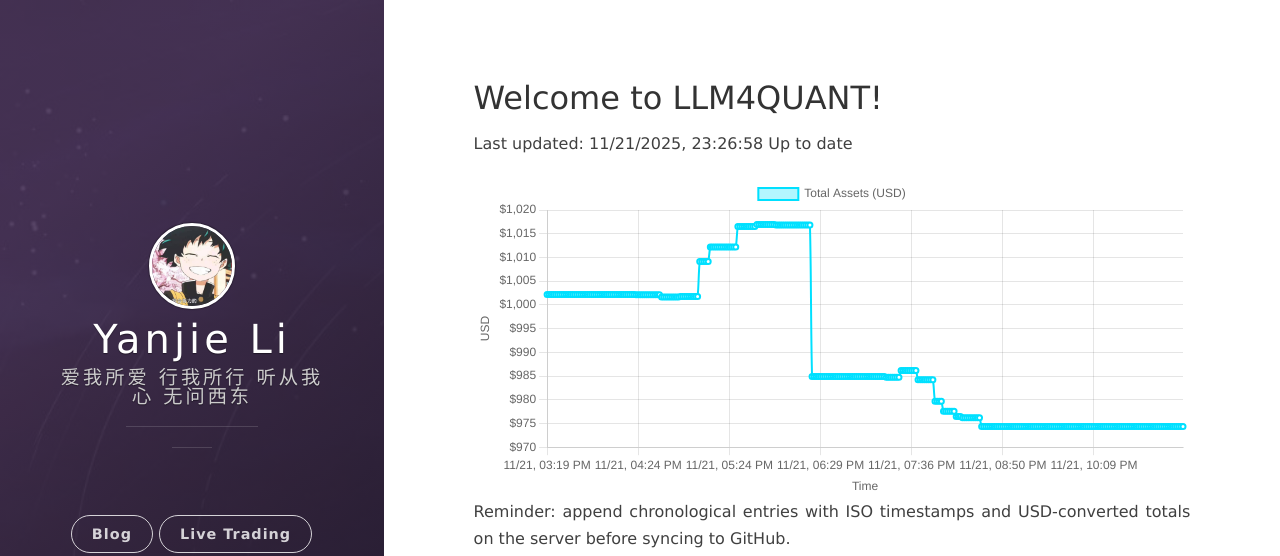
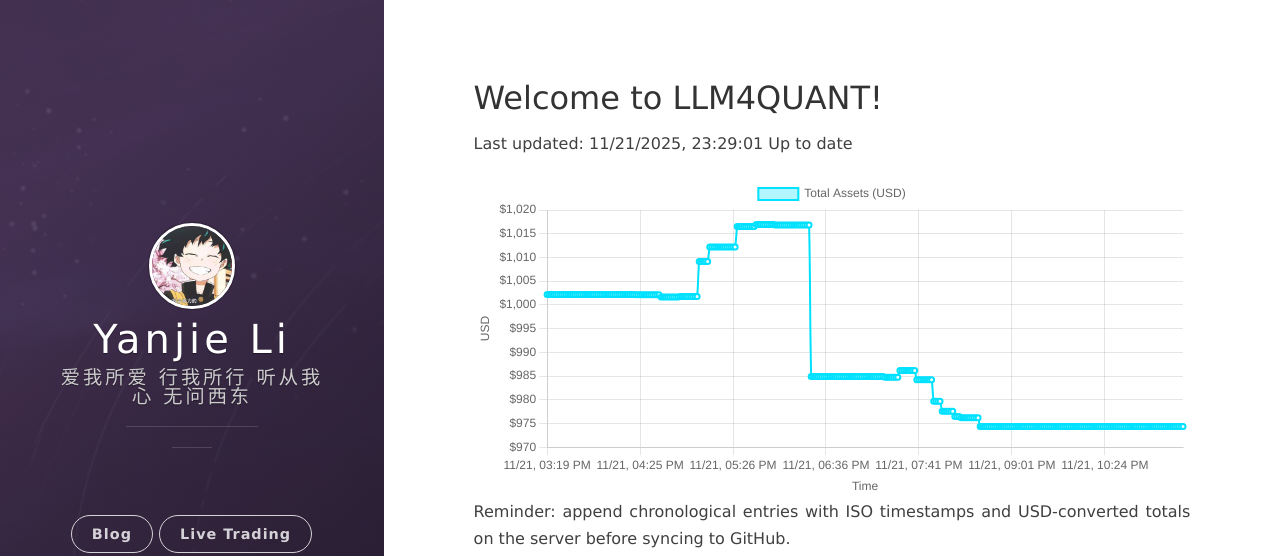
Before and after one commit to leeyegy/leeyegy.github.io, a Jekyll site: the page built from live-trading.html, in a window 1280 px wide. Shown: the top 556 px of the page. Built offline with Jekyll 4.4.1, drawn with Linux system fonts in a browser that asks for light colours; nearby versions of some CDN libraries.

Commit message:
AccountMonitor: update balance history 2025-11-22T07:29:01+08:00

```diff
--- a/assets/data/binance/balance-history.json
+++ b/assets/data/binance/balance-history.json
@@ -1,5 +1,5 @@
 {
-  "generatedAt": "2025-11-22T07:26:58+08:00",
+  "generatedAt": "2025-11-22T07:29:01+08:00",
   "asset": "total_usd_value",
   "history": [
     {
@@ -1205,6 +1205,10 @@
     {
       "timestamp": "2025-11-22T07:26:58+08:00",
       "totalUsd": 974.36593718
+    },
+    {
+      "timestamp": "2025-11-22T07:29:01+08:00",
+      "totalUsd": 974.36593718
     }
   ]
 }
```
